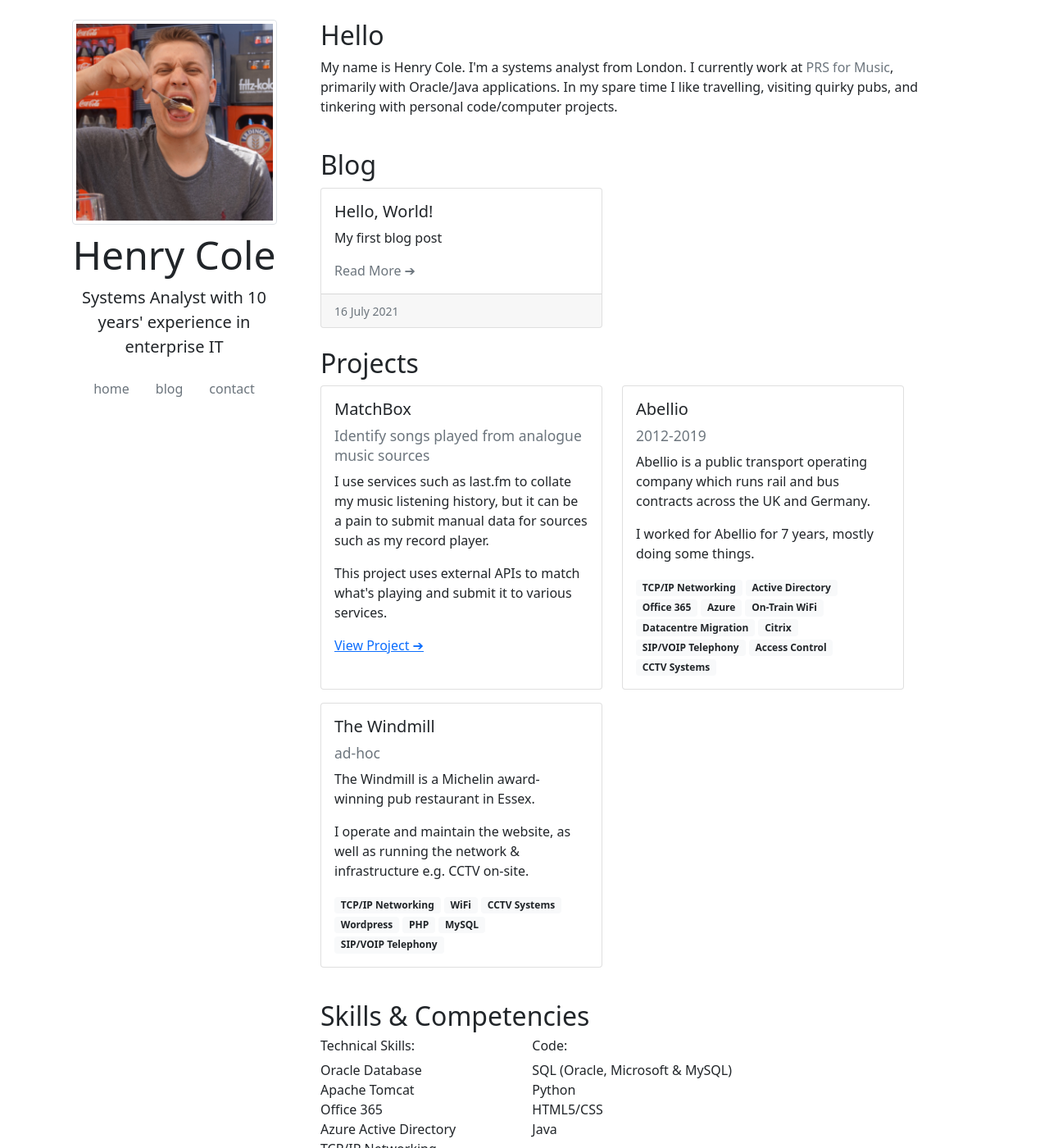
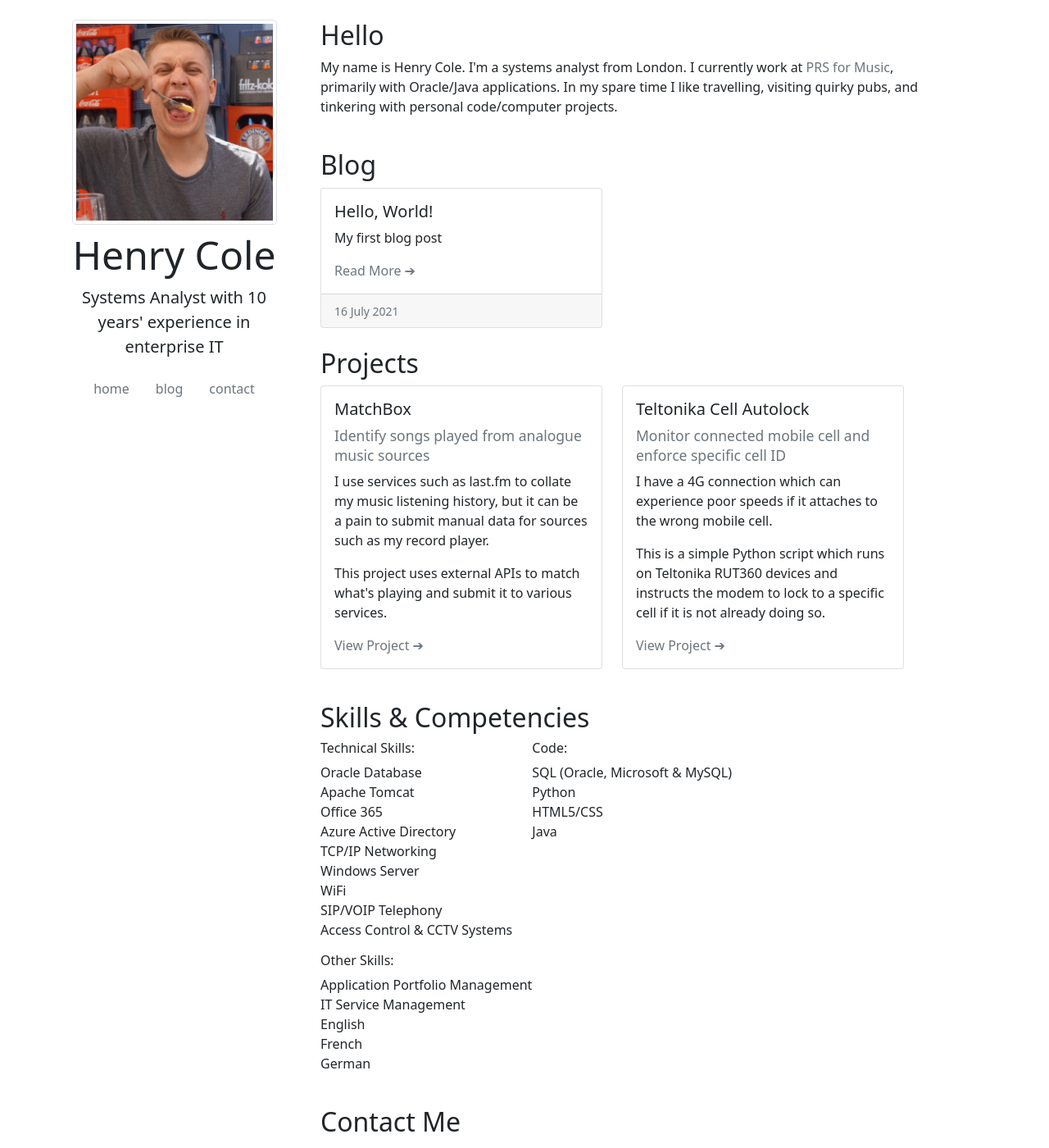
Before and after one commit to hcuk94/henry-personal-website, a Jekyll site: the page built from index.html, in a window 1280 px wide and 1400 px high. Shown: the whole window at 82% size. Built offline with Jekyll 4.4.1, drawn with Linux system fonts in a browser that asks for light colours.

Commit message:
changed projects section

```diff
--- a/_includes/projects.html
+++ b/_includes/projects.html
@@ -6,41 +6,17 @@
         <h5><small class="text-muted">Identify songs played from analogue music sources</small></h5>
         <p class="card-text">I use services such as last.fm to collate my music listening history, but it can be a pain to submit manual data for sources such as my record player.</p>
         <p class="card-text">This project uses external APIs to match what's playing and submit it to various services.</p>
-        <p class="card-text"><a href="#">View Project ➔</a></p>
+        <a class="text-muted text-decoration-none" href="#">View Project ➔</a>
       </div>
     </div></div>
     <div class="col-lg-6 col-md-9 mb-3">
     <div class="card h-100 card-work">
       <div class="card-body">
-        <h5 class="card-title">Abellio</h5>
-        <h5><small class="text-muted">2012-2019</small></h5>
-        <p class="card-text">Abellio is a public transport operating company which runs rail and bus contracts across the UK and Germany.</p>
-        <p class="card-text">I worked for Abellio for 7 years, mostly doing some things.</p>
-        <span class="badge bg-light text-dark">TCP/IP Networking</span>
-        <span class="badge bg-light text-dark">Active Directory</span>
-        <span class="badge bg-light text-dark">Office 365</span>
-        <span class="badge bg-light text-dark">Azure</span>
-        <span class="badge bg-light text-dark">On-Train WiFi</span>
-        <span class="badge bg-light text-dark">Datacentre Migration</span>
-        <span class="badge bg-light text-dark">Citrix</span>
-        <span class="badge bg-light text-dark">SIP/VOIP Telephony</span>
-        <span class="badge bg-light text-dark">Access Control</span>
-        <span class="badge bg-light text-dark">CCTV Systems</span>
+        <h5 class="card-title">Teltonika Cell Autolock</h5>
+        <h5><small class="text-muted">Monitor connected mobile cell and enforce specific cell ID</small></h5>
+        <p class="card-text">I have a 4G connection which can experience poor speeds if it attaches to the wrong mobile cell.</p>
+        <p class="card-text">This is a simple Python script which runs on Teltonika RUT360 devices and instructs the modem to lock to a specific cell if it is not already doing so.</p>
+        <a class="text-muted text-decoration-none" href="#">View Project ➔</a>
       </div>
     </div></div>
-    <div class="col-lg-6 col-md-9 mb-3">
-    <div class="card h-100 card-work">
-      <div class="card-body">
-        <h5 class="card-title">The Windmill</h5>
-        <h5><small class="text-muted">ad-hoc</small></h5>
-        <p class="card-text">The Windmill is a Michelin award-winning pub restaurant in Essex.</p>
-        <p class="card-text">I operate and maintain the website, as well as running the network & infrastructure e.g. CCTV on-site.</p>
-        <span class="badge bg-light text-dark">TCP/IP Networking</span>
-        <span class="badge bg-light text-dark">WiFi</span>
-        <span class="badge bg-light text-dark">CCTV Systems</span>
-        <span class="badge bg-light text-dark">Wordpress</span>
-        <span class="badge bg-light text-dark">PHP</span>
-        <span class="badge bg-light text-dark">MySQL</span>
-        <span class="badge bg-light text-dark">SIP/VOIP Telephony</span>
-      </div>
-    </div></div></div>
+</div>
```
